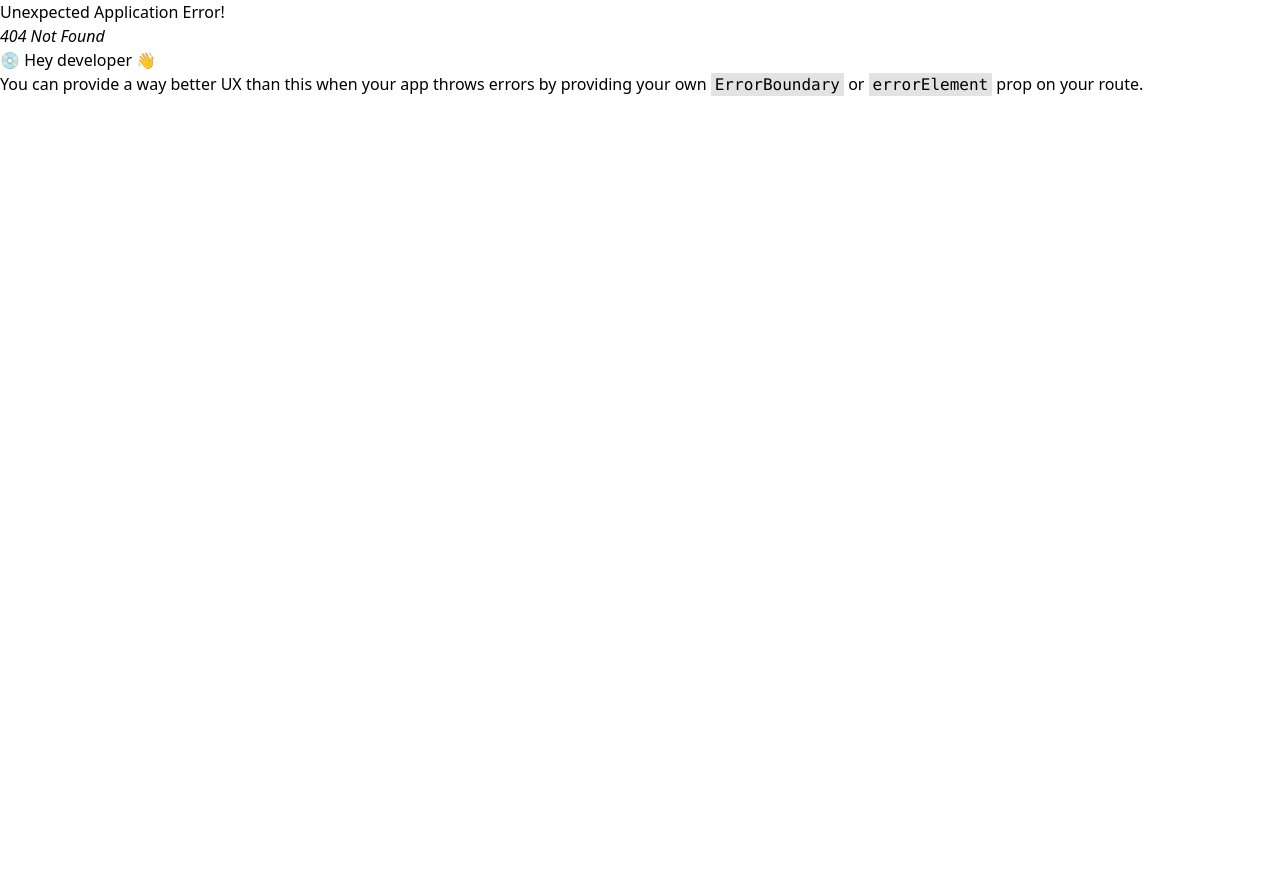
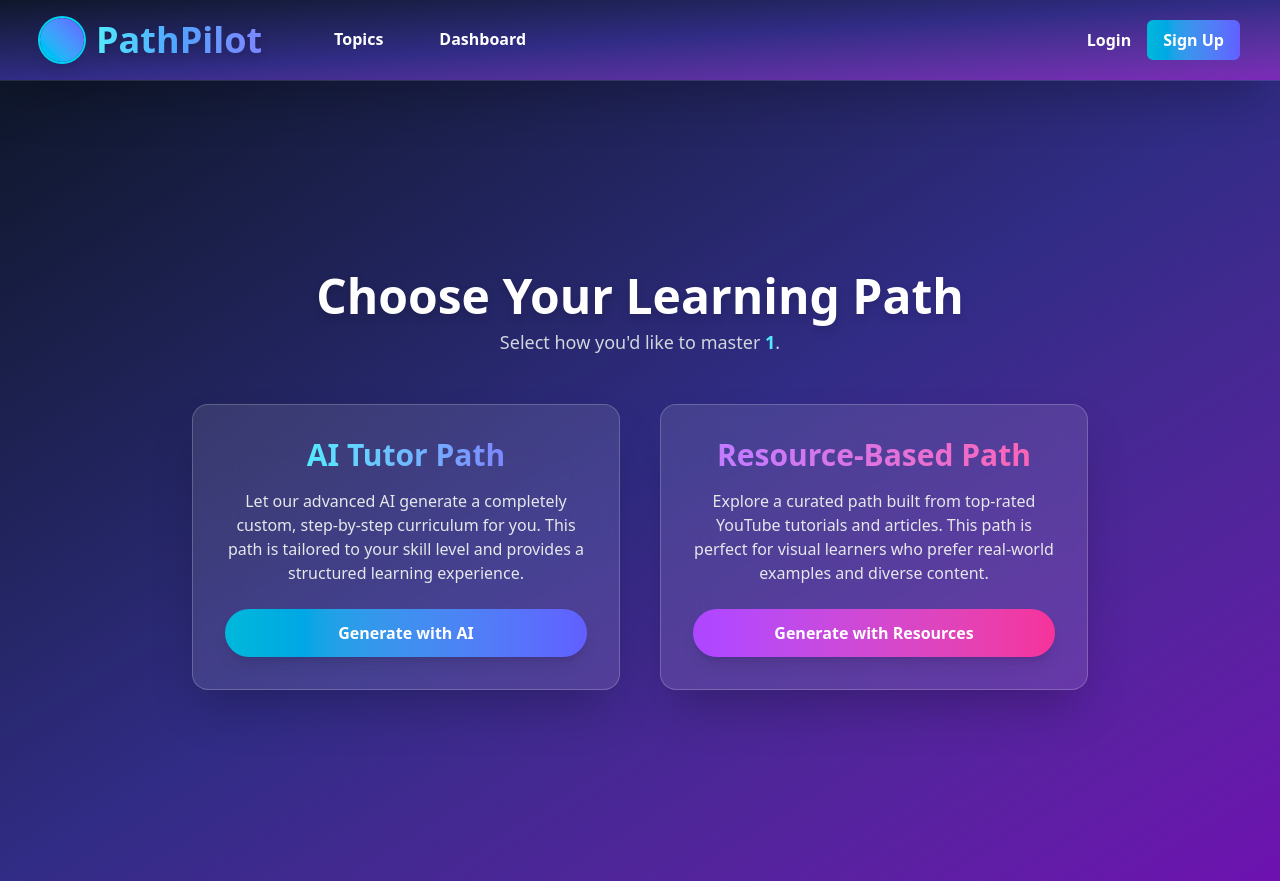
Before and after one commit to Srijnnn17/PathPilotProject, a React (Vite) app in the folder frontend/: page /generate-path/1 in a window 1280 px wide. Before the commit this address had no page. Before the commit the page ends 800 px from the top, so only its background shows below. Built offline with nearby package versions, Linux system fonts and the light colour scheme.

Commit message:
Generate Path Button working and leading to Ai + Resource choices !

```diff
--- a/frontend/src/components/Header.jsx
+++ b/frontend/src/components/Header.jsx
@@ -37,6 +37,12 @@ const Header = () => {
               className="relative text-white font-semibold px-4 py-2 rounded-md hover:text-cyan-300 transition-colors duration-200 after:content-[''] after:block after:h-0.5 after:bg-gradient-to-r after:from-cyan-400 after:to-indigo-400 after:scale-x-0 hover:after:scale-x-100 after:transition-transform after:duration-300 after:origin-left"
             >
               Topics
+            </Link>
+            <Link
+              to="/dashboard"
+              className="relative text-white font-semibold px-4 py-2 rounded-md hover:text-cyan-300 transition-colors duration-200 after:content-[''] after:block after:h-0.5 after:bg-gradient-to-r after:from-cyan-400 after:to-indigo-400 after:scale-x-0 hover:after:scale-x-100 after:transition-transform after:duration-300 after:origin-left"
+            >
+              Dashboard
             </Link>
           </div>
         </div>
@@ -102,6 +108,14 @@ const Header = () => {
               Topics
             </Link>
 
+            <Link
+              to="/dashboard"
+              onClick={() => setMobileOpen(false)}
+              className="text-white font-semibold px-3 py-2 rounded-md hover:bg-white/10 hover:text-cyan-300 transition-colors duration-200"
+            >
+              Dashboard
+            </Link>
+
             {userInfo ? (
               <>
                 <div className="text-white font-semibold">Welcome, <span className="text-cyan-300">{userInfo.name}</span></div>
--- a/frontend/src/main.jsx
+++ b/frontend/src/main.jsx
@@ -17,7 +17,7 @@ import TopicsScreen from './screens/TopicsScreen.jsx';
 import QuizScreen from './screens/QuizScreen.jsx';
 import DashboardScreen from './screens/DashboardScreen.jsx';
 import LearningPathScreen from './screens/LearningPathScreen.jsx';
-
+import PathGenerationScreen from './screens/PathGenerationScreen.jsx';
 
 const router = createBrowserRouter(
   createRoutesFromElements(
@@ -26,9 +26,10 @@ const router = createBrowserRouter(
       <Route path='/login' element={<LoginScreen />} />
       <Route path='/register' element={<RegisterScreen />} />
       <Route path='/topics' element={<TopicsScreen />} />
-      <Route path='/quiz/:topicId' element={<QuizScreen />} /> {/* Corrected to topicId */}
+      <Route path='/quiz/:topicId' element={<QuizScreen />} />
       <Route path='/dashboard' element={<DashboardScreen />} />
-      <Route path='/path/:topicId' element={<LearningPathScreen />} /> {/* 👈 This was the missing route */}
+      <Route path='/path/:topicId' element={<LearningPathScreen />} />
+      <Route path='/generate-path/:topicName' element={<PathGenerationScreen />} /> {/* 👈 This route is now active */}
     </Route>
   )
 );
--- a/frontend/src/screens/DashboardScreen.jsx
+++ b/frontend/src/screens/DashboardScreen.jsx
@@ -48,12 +48,11 @@ const DashboardScreen = () => {
                           {((attempt.score / attempt.totalQuestions) * 100).toFixed(0)}%
                         </p>
                       </div>
-                       {/* 👇 This is the corrected line */}
                       <Link
-                        to={`/path/${attempt.topic?._id}`}
+                        to={`/generate-path/${attempt.topic?.name || attempt.topicName}`}
                         className={`bg-cyan-500/80 text-white font-semibold px-4 py-2 rounded-lg hover:bg-cyan-400 transition-colors duration-300 ${!attempt.topic ? 'pointer-events-none opacity-50' : ''}`}
                       >
-                        View Path
+                        Generate Path
                       </Link>
                     </div>
                   </div>
--- /dev/null
+++ b/frontend/src/screens/PathGenerationScreen.jsx
@@ -0,0 +1,69 @@
+import React from 'react';
+import { useParams, useNavigate } from 'react-router-dom';
+
+const PathGenerationScreen = () => {
+  const { topicName } = useParams();
+  const navigate = useNavigate();
+
+  // Placeholder handlers - we will wire these up later to call the backend
+  const handleAiPath = () => {
+    // Later, this will call the AI generator and then navigate
+    console.log(`Generating AI path for ${topicName}`);
+    // navigate(`/path/${topicId}/ai`); // Example future navigation
+  };
+
+  const handleResourcePath = () => {
+    // Later, this will call the YouTube generator and then navigate
+    console.log(`Generating resource path for ${topicName}`);
+    // navigate(`/path/${topicId}/resources`); // Example future navigation
+  };
+
+  return (
+    <div className="min-h-screen flex flex-col items-center justify-center bg-gradient-to-br from-slate-900 via-indigo-900 to-purple-800 text-white p-4">
+      <div className="text-center mb-12">
+        <h1 className="text-4xl md:text-5xl font-extrabold mb-2 drop-shadow-lg">
+          Choose Your Learning Path
+        </h1>
+        <p className="text-lg text-gray-300">
+          Select how you'd like to master <span className="font-bold text-cyan-300">{decodeURIComponent(topicName)}</span>.
+        </p>
+      </div>
+
+      <div className="grid grid-cols-1 md:grid-cols-2 gap-10 w-full max-w-4xl">
+        {/* Card 1: AI Generated Path */}
+        <div className="backdrop-blur-xl bg-white/10 border border-white/20 rounded-2xl shadow-2xl p-8 flex flex-col items-center text-center transition-transform hover:scale-105 hover:shadow-cyan-500/20">
+          <h2 className="text-3xl font-bold bg-gradient-to-r from-cyan-300 to-indigo-400 bg-clip-text text-transparent mb-4">
+            AI Tutor Path
+          </h2>
+          <p className="text-gray-200 mb-6 flex-grow">
+            Let our advanced AI generate a completely custom, step-by-step curriculum for you. This path is tailored to your skill level and provides a structured learning experience.
+          </p>
+          <button
+            onClick={handleAiPath}
+            className="w-full bg-gradient-to-r from-cyan-500 to-indigo-500 hover:from-cyan-400 hover:to-indigo-400 text-white font-bold px-8 py-3 rounded-full shadow-lg transition-transform transform hover:scale-110"
+          >
+            Generate with AI
+          </button>
+        </div>
+
+        {/* Card 2: Resource-Based Path */}
+        <div className="backdrop-blur-xl bg-white/10 border border-white/20 rounded-2xl shadow-2xl p-8 flex flex-col items-center text-center transition-transform hover:scale-105 hover:shadow-purple-500/20">
+          <h2 className="text-3xl font-bold bg-gradient-to-r from-purple-400 to-pink-400 bg-clip-text text-transparent mb-4">
+            Resource-Based Path
+          </h2>
+          <p className="text-gray-200 mb-6 flex-grow">
+            Explore a curated path built from top-rated YouTube tutorials and articles. This path is perfect for visual learners who prefer real-world examples and diverse content.
+          </p>
+          <button
+            onClick={handleResourcePath}
+            className="w-full bg-gradient-to-r from-purple-500 to-pink-500 hover:from-purple-400 hover:to-pink-400 text-white font-bold px-8 py-3 rounded-full shadow-lg transition-transform transform hover:scale-110"
+          >
+            Generate with Resources
+          </button>
+        </div>
+      </div>
+    </div>
+  );
+};
+
+export default PathGenerationScreen;
--- a/frontend/src/screens/QuizScreen.jsx
+++ b/frontend/src/screens/QuizScreen.jsx
@@ -13,9 +13,8 @@ const QuizScreen = () => {
   const { data: topics } = useGetTopicsQuery();
   const topic = topics?.find((t) => t._id === topicId);
 
-  // Use the topic NAME for the AI query, not the ID
   const { data: questions, isLoading: isLoadingQuiz, error: quizError } = useGenerateQuizQuery(topic?.name, {
-    skip: !userInfo || !topic, // Skip if no user or topic object yet
+    skip: !userInfo || !topic,
     refetchOnMountOrArgChange: true,
   });
 
@@ -58,7 +57,6 @@ const QuizScreen = () => {
 
       const res = await submitQuiz({ topicName: topic.name, responses, questions }).unwrap();
 
-      // 👇 THIS IS THE CORRECTED LINE
       setFinalScore(res.attempt.score);
       setShowResults(true);
     } catch (err) {
@@ -74,7 +72,6 @@ const QuizScreen = () => {
     }
   };
 
-  // --- Your beautiful JSX styling remains unchanged below ---
   if (isLoadingQuiz) {
     return (
       <div className="min-h-screen flex flex-col items-center justify-center bg-gradient-to-br from-slate-900 via-indigo-900 to-purple-800 py-12 px-4">
@@ -93,6 +90,7 @@ const QuizScreen = () => {
     </div>
   );
 
+  // This is the section with the required changes
   if (showResults) {
     return (
       <div className="min-h-screen flex flex-col items-center justify-center bg-gradient-to-br from-slate-900 via-indigo-900 to-purple-800 py-12 px-4">
@@ -101,11 +99,13 @@ const QuizScreen = () => {
             Quiz Results for <span className="bg-gradient-to-r from-cyan-300 to-indigo-400 bg-clip-text text-transparent">{topic ? topic.name : ''}</span>
           </h1>
           <p className="text-2xl text-gray-200 mb-8">You scored <span className="font-bold text-cyan-300">{finalScore}</span> out of <span className="font-bold text-indigo-300">{questions.length}</span>!</p>
+
+          {/* 👇 THIS IS THE CHANGED BUTTON */}
           <button
-            onClick={() => navigate('/topics')}
+            onClick={() => navigate(`/generate-path/${topic.name}`)}
             className="bg-gradient-to-r from-cyan-500 to-indigo-500 hover:from-cyan-400 hover:to-indigo-400 text-white font-bold px-8 py-3 rounded-full shadow-lg transition-transform transform hover:scale-110 focus:outline-none focus:ring-4 focus:ring-indigo-300"
           >
-            Back to Topics
+            Choose Your Path
           </button>
         </div>
       </div>
```
Also changed, not shown: 1 other file (tests, documents, lock files or other folders).
